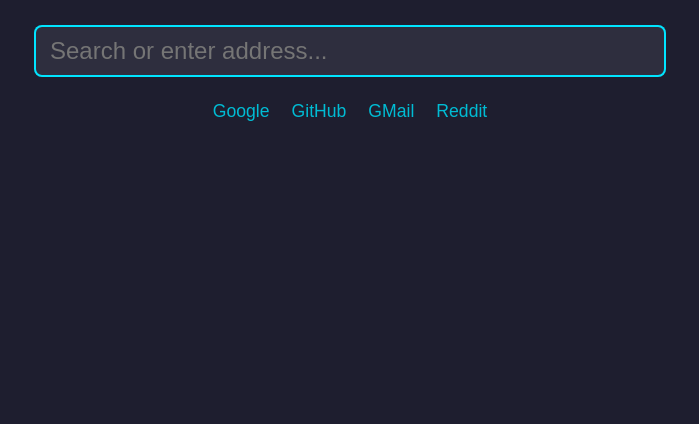
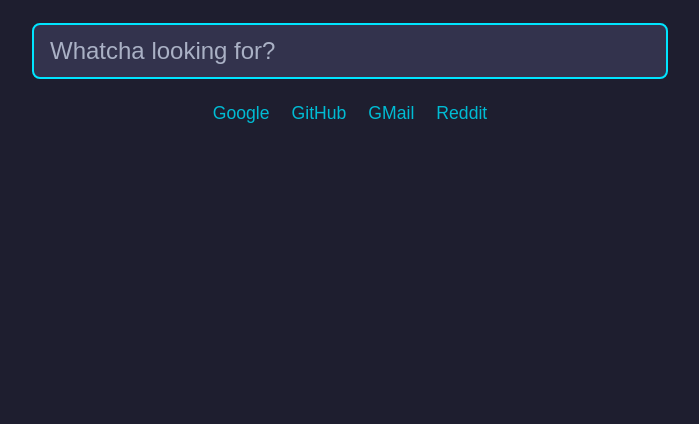
Before and after one commit to JamesThreadgill97/JamesThreadgill97.github.io, a plain HTML site: page index.html in a window 1280 px wide. Shown: the part 376-800 px from the top of the page, without its empty margins (290-989 px from the left). Drawn offline with Linux system fonts and the light colour scheme.

Commit message:
Changed search css and placeholder text

```diff
--- a/index.html
+++ b/index.html
@@ -14,7 +14,7 @@
   <input
     id="custom-search"
     type="text"
-    placeholder="Search or enter address..."
+    placeholder="Whatcha looking for?"
     autofocus
     onkeydown="handleSearch(event)"
   >
--- a/style.css
+++ b/style.css
@@ -35,15 +35,20 @@ body {
     font-size: 1.5rem;
     padding: 0.75rem 1rem;
     margin: 1.5rem 0;
-    border: none;
-    border-radius: 0.5rem;
-    background-color: #2e2e3e;
-    color: #fff;
+    border: 2px solid #00bcd4;
+    border-radius: 8px;
+    background-color: #2b2b40;
+    color: #ffffff;
     outline: none;
-    box-shadow: 0 0 0 2px #00bcd4 inset;
-    transition: box-shadow 0.2s ease;
+    box-shadow: none;
+    transition: border-color 0.2s, background-color 0.2s;
+  }
+
+  #custom-search::placeholder {
+    color: #aab1c5;
   }
 
   #custom-search:focus {
-    box-shadow: 0 0 0 2px #00e5ff inset;
+    border-color: #00e5ff;
+    background-color: #33334d;
   }
```
